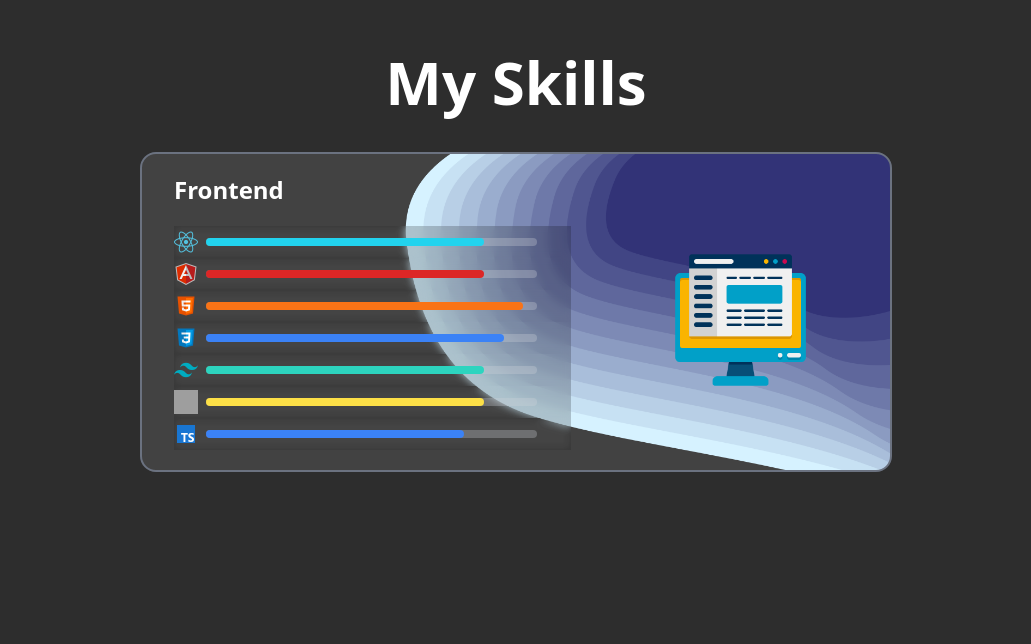
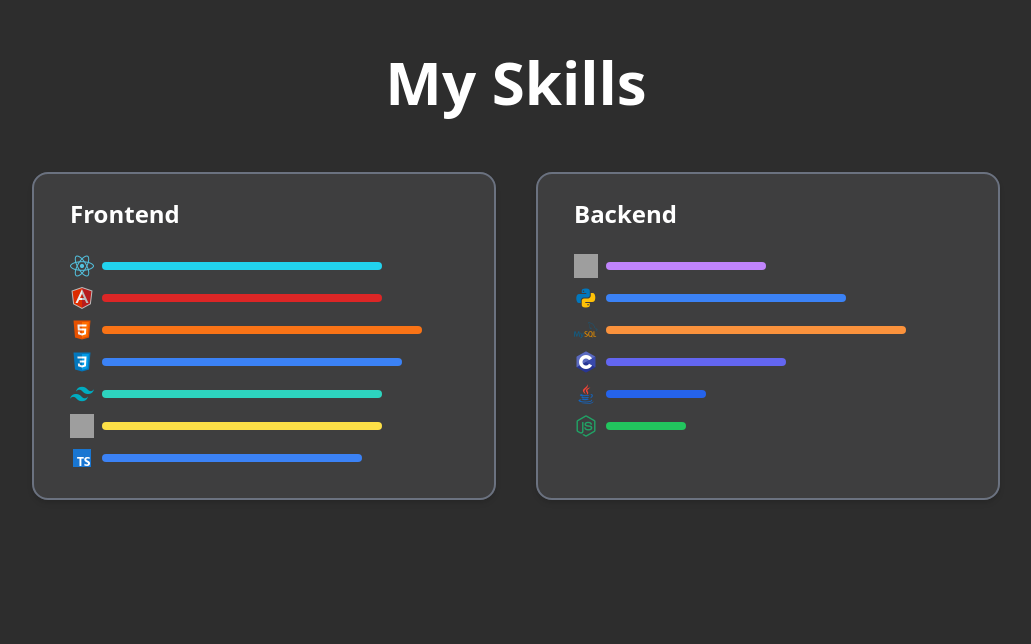
Before and after one commit to nemethzozzi/Portfolio, a React (Vite) app: page / in a window 1280 px wide. Shown: the part 876-1520 px from the top of the page, without its empty margins (124-1155 px from the left). Built offline with nearby package versions, Linux system fonts and the light colour scheme; grey boxes are pictures that could not be loaded; the HTML template or start-up script is replaced by a standard one; what tailwindcss-animated would draw is missing.

Commit message:
updating the skills

```diff
--- a/src/Components/Skills.jsx
+++ b/src/Components/Skills.jsx
@@ -1,117 +1,79 @@
-import React, { useState } from 'react';
+import React from 'react';
 import { useInView } from 'react-intersection-observer';
-import CardFlip from 'react-card-flip';
+import { useMediaQuery } from 'react-responsive';
 import backendData from './Data/BackendData';
 import frontendData from './Data/FrontendData';
 
 const Skills = ({ darkMode }) => {
-  const [ref, inView] = useInView({
+  const [refFrontend, inViewFrontend] = useInView({
     triggerOnce: true,
     threshold: 0.5,
   });
 
-  const [isFlipped, setFlipped] = useState(false);
+  const [refBackend, inViewBackend] = useInView({
+    triggerOnce: true,
+    threshold: 0.5,
+  });
 
-  const handleContainerClick = () => {
-    setFlipped(!isFlipped);
-  };
+  // Use media queries for responsiveness
+  const isTabletOrMobile = useMediaQuery({ maxWidth: 1023 });
 
   return (
-    <div id="skills" className={`p-2 h-screen max-w-screen-md mx-auto ${darkMode ? 'bg-dark' : 'bg-light'}`}>
+    <div id="skills" className={`p-2 h-screen max-w-screen-lg mx-auto ${darkMode ? 'bg-dark' : 'bg-light'}`}>
       <h2 className={`text-3xl sm:text-4xl md:text-5xl lg:text-6xl text-center font-bold ${darkMode ? 'text-white' : 'text-black'} mb-10 mt-20`}>
         My Skills
       </h2>
-      <CardFlip isFlipped={isFlipped} flipDirection="horizontal">
+
+      {/* Frontend and Backend Content */}
+      <div className={`flex flex-col ${isTabletOrMobile ? '' : 'md:flex-row'}`}>
         {/* Frontend Content */}
-        <div
-          key="frontend"
-          className="cursor-pointer space-y-2 md:space-y-4 bg-white bg-opacity-10 rounded-2xl flex flex-col md:flex-row items-center border-gray-500 border-2"
-          style={{
-            backgroundImage: 'url("frontend_background.png")',
-            backgroundSize: 'contain',
-            backgroundPosition: 'right center',
-            backgroundRepeat: 'no-repeat',
-          }}
-          ref={ref}
-          onClick={handleContainerClick}
-        >
-          <div className="flex-1 md:m-5">
+        <div className={`flex-1 md:m-5 bg-gray-300 bg-opacity-10 shadow-md rounded-2xl ${isTabletOrMobile ? '' : 'order-first md:order-last'} border-gray-500 border-2 ${darkMode ? 'dark-mode' : ''} p-6`} ref={refFrontend}>
           <h3 className={`text-xl md:text-2xl font-bold mb-3 md:mb-5 ml-1 md:ml-3 ${darkMode ? 'text-white' : 'text-black'}`}>
             Frontend
           </h3>
           {frontendData.map((skill, index) => (
-              <div key={index} className={`bg-black bg-opacity-20 backdrop-filter backdrop-blur-sm ${darkMode ? 'text-white' : 'text-black'} flex items-center flex-1 ml-1 md:ml-3 md:relative`}>
+            <div key={index} className={`${darkMode ? 'text-white' : 'text-black'} flex items-center flex-1 ml-1 md:ml-3 md:relative`}>
               <img src={skill.icon[0]} alt={`${skill.skill} icon`} className="w-4 h-4 md:w-6 md:h-6" />
-                {/* Opacity Bar */}
-                <div
-                  className={`h-2 w-10/12 bg-gray-300 absolute rounded-lg top-1/2 transform -translate-y-1/2 left-1 md:left-8 right-10 md:right-2 ${darkMode ? 'opacity-30' : 'opacity-10'}`}
-                ></div>
               {/* Colored Bar */}
               <div
                 className={`h-2 md:h-2 ml-1 md:ml-2 rounded-lg mb-1 md:mb-3 mt-1 md:mt-3 ${skill.color} bar ${
-                    inView ? 'animate-grow-bar' : ''
+                  inViewFrontend ? 'animate-grow-bar' : ''
                 } relative`}
                 style={{
-                    width: inView ? `${skill.level}%` : '0',
-                    transition: inView ? 'width 1.5s' : '0s',
+                  width: inViewFrontend ? `${skill.level}%` : '0',
+                  transition: inViewFrontend ? 'width 1.5s' : '0s',
                   opacity: '1',
                 }}
-                >
-                </div>
+              ></div>
               <span className={`ml-1 ${darkMode ? 'text-white' : 'text-black'}`}>{skill.label}</span>
             </div>
           ))}
         </div>
-          <div className="w-full md:w-2/5 h-24 md:h-40 flex items-center justify-center">
-            <img src="frontend.png" alt="Frontend" className="w-1/2 h-auto" />
-          </div>
-        </div>
 
         {/* Backend Content */}
-        <div
-          key="backend"
-          className="cursor-pointer space-y-2 md:space-y-4 bg-white bg-opacity-10 rounded-2xl flex flex-col md:flex-row items-center border-gray-500 border-2"
-          style={{
-            backgroundImage: 'url("backend_background.png")',
-            backgroundSize: 'contain',
-            backgroundPosition: 'right center',
-            backgroundRepeat: 'no-repeat',
-          }}
-          ref={ref}
-          onClick={handleContainerClick}
-        >
-          <div className="flex-1 md:m-5">
+        <div className={`flex-1 md:m-5 bg-gray-300 bg-opacity-10 shadow-md rounded-2xl ${isTabletOrMobile ? '' : 'order-first md:order-last'} border-gray-500 border-2 ${darkMode ? 'dark-mode' : ''} p-6`} ref={refBackend}>
           <h3 className={`text-xl md:text-2xl font-bold mb-3 md:mb-5 ml-1 md:ml-3 ${darkMode ? 'text-white' : 'text-black'}`}>
             Backend
           </h3>
           {backendData.map((skill, index) => (
-              <div key={index} className={`bg-black bg-opacity-20 backdrop-filter backdrop-blur-sm ${darkMode ? 'text-white' : 'text-black'} flex items-center flex-1 ml-1 md:ml-3 md:`}>
+            <div key={index} className={`${darkMode ? 'text-white' : 'text-black'} flex items-center flex-1 ml-1 md:ml-3 md:`}>
               <img src={skill.icon[0]} alt={`${skill.skill} icon`} className="w-4 h-4 md:w-6 md:h-6" />
-                {/* Opacity Bar */}
-                <div
-                  className={`h-2 w-10/12 bg-gray-300 absolute rounded-lg top-1/2 transform -translate-y-1/2 left-1 md:left-8 right-10 md:right-2 ${darkMode ? 'opacity-30' : 'opacity-10'}`}
-                ></div>
               {/* Colored Bar */}
               <div
                 className={`h-2 md:h-2 ml-1 md:ml-2 rounded-lg mb-1 md:mb-3 mt-1 md:mt-3 ${skill.color} bar ${
-                    inView ? 'animate-grow-bar' : ''
+                  inViewBackend ? 'animate-grow-bar' : ''
                 } relative`}
                 style={{
-                    width: inView ? `${skill.level}%` : '0',
-                    transition: inView ? 'width 1.5s' : '0s',
+                  width: inViewBackend ? `${skill.level}%` : '0',
+                  transition: inViewBackend ? 'width 1.5s' : '0s',
                   opacity: '1',
                 }}
-                >
-                </div>
+              ></div>
               <span className={`ml-1 ${darkMode ? 'text-white' : 'text-black'}`}>{skill.label}</span>
             </div>
           ))}
         </div>
-          <div className="w-full md:w-2/5 h-24 md:h-40 flex items-center justify-center">
-            <img src="backend.png" alt="Backend" className="w-1/2 h-auto" />
       </div>
-        </div>
-      </CardFlip>
     </div>
   );
 };
```
Lines whose indentation alone changed are shown as unchanged.
